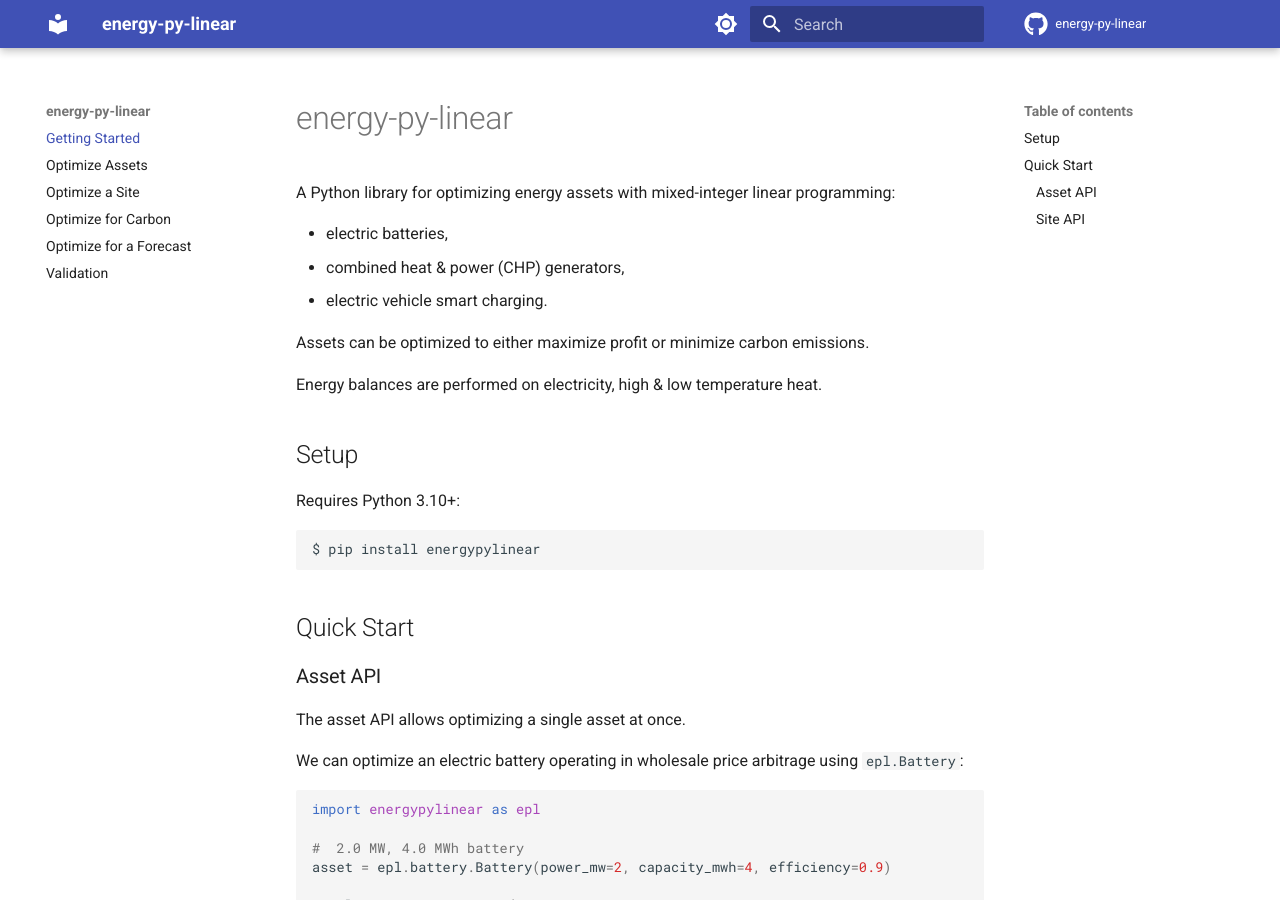
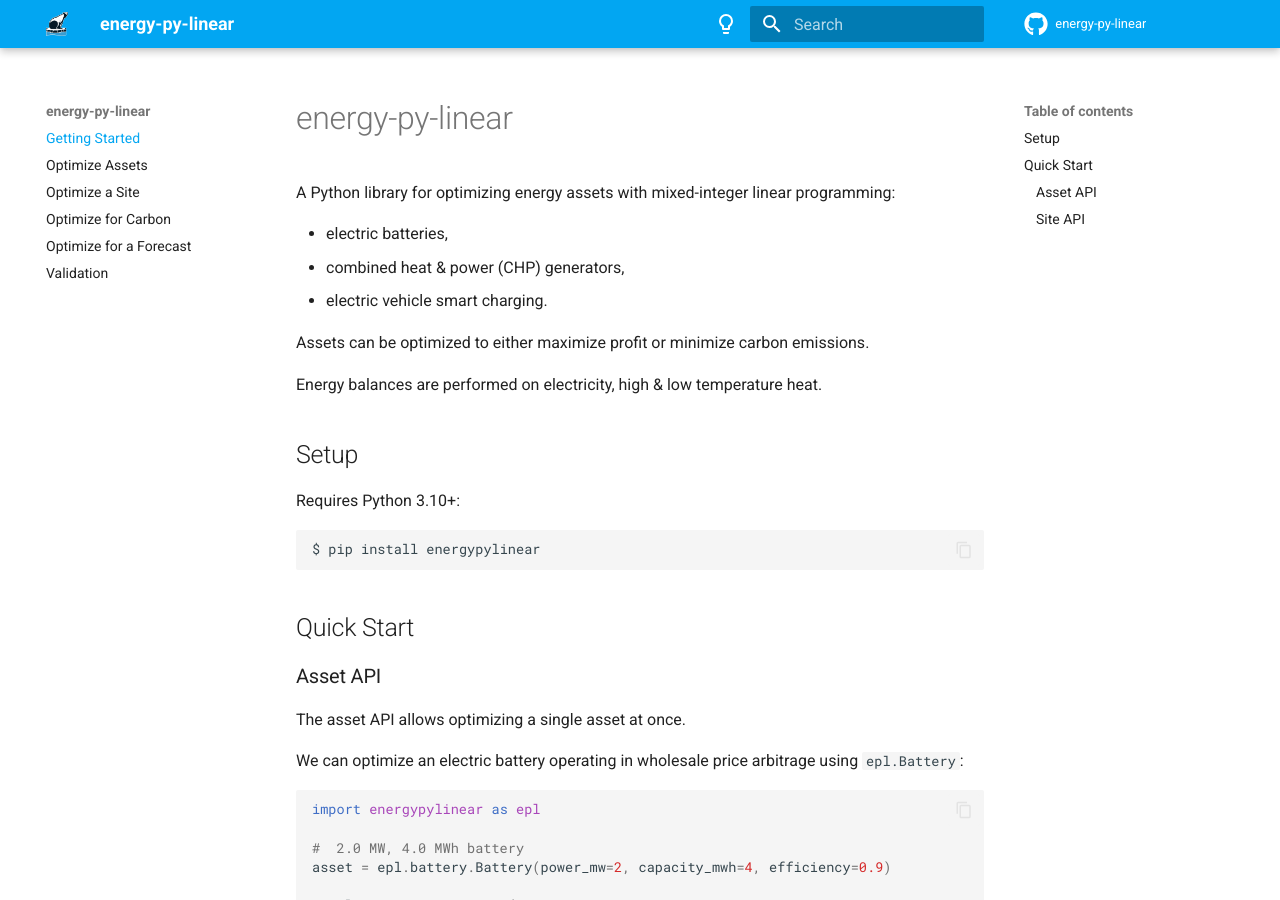
Before and after one commit to ADGEfficiency/energy-py-linear, an MkDocs documentation site: the page built from docs/docs/index.md, in a window 1280 px wide and 900 px high. Built offline with MkDocs 1.6.1 and Material for MkDocs 9.7.7, drawn with Linux system fonts in a browser that asks for light colours; comment, search, counter and statistics services are not loaded.

Commit message:
add logo

```diff
--- a/docs/mkdocs.yml
+++ b/docs/mkdocs.yml
@@ -3,25 +3,33 @@ repo_url: https://github.com/ADGEfficiency/energy-py-linear
 repo_name: energy-py-linear
 theme:
   name: material
+  logo: static/logo.png
+  favicon: static/favicon.ico
   features:
     - navigation.tabs.sticky
     - navigation.sections
     - navigation.expand
     - navigation.path
     - navigation.top
+    - search.suggest
+    - search.highlight
+    - content.code.copy
   icon:
     repo: fontawesome/brands/github
   palette:
     - scheme: default
+      primary: light blue
       toggle:
-        icon: material/brightness-7
+        icon: material/lightbulb-outline
         name: Switch to dark mode
     - scheme: slate
+      primary: cyan
       toggle:
-        icon: material/brightness-4
+        icon: material/lightbulb
         name: Switch to light mode
 plugins:
   - search
+  - social
 markdown_extensions:
   - markdown_include.include:
       base_path: docs
--- a/docs/requirements.txt
+++ b/docs/requirements.txt
@@ -3,3 +3,5 @@ mkdocstrings[python]
 markdown-include
 phmdoctest
 pytest
+pillow
+cairosvg
```
Also changed, not shown: docs/docs/static/logo.png (added), 1 other file.
